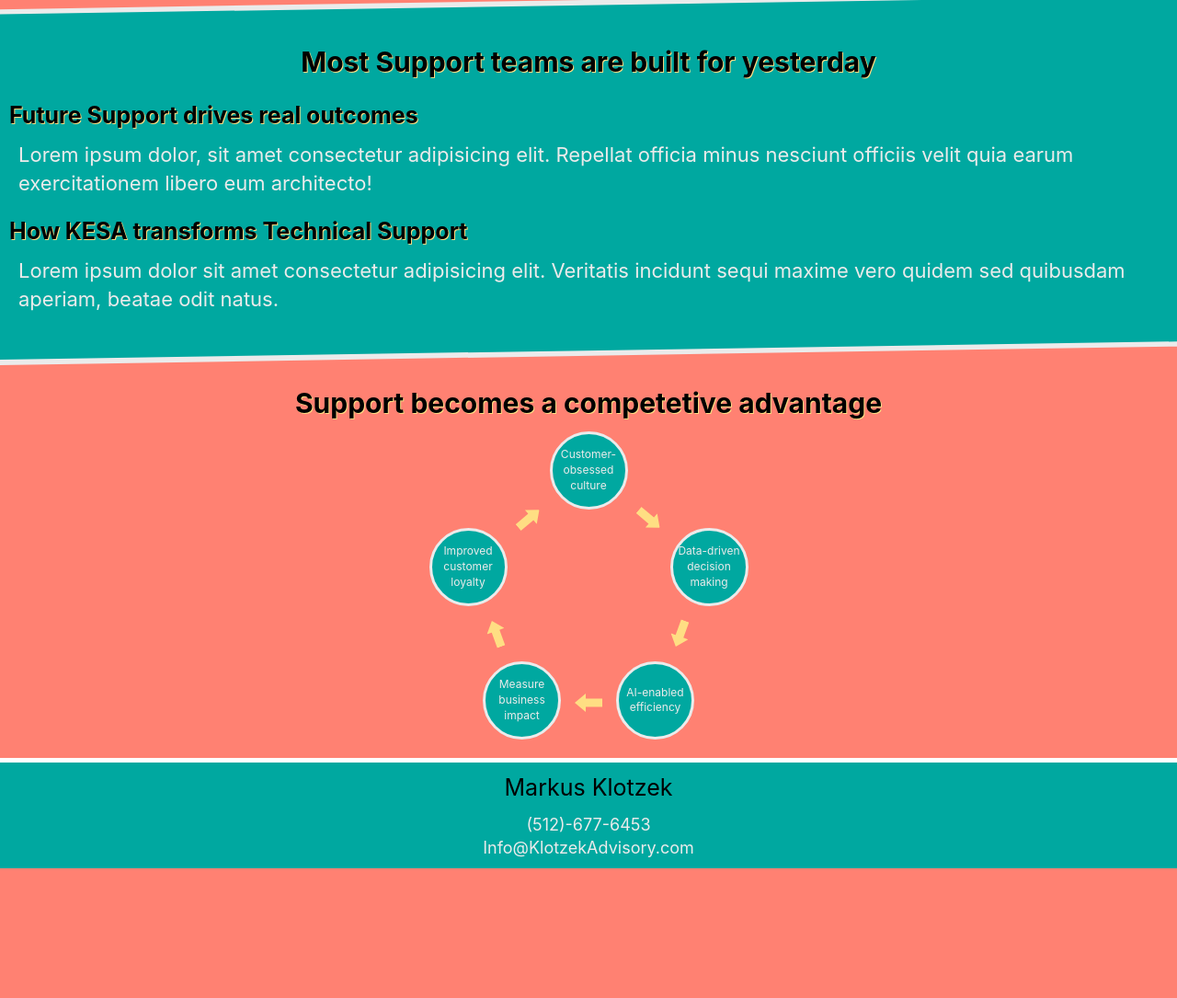
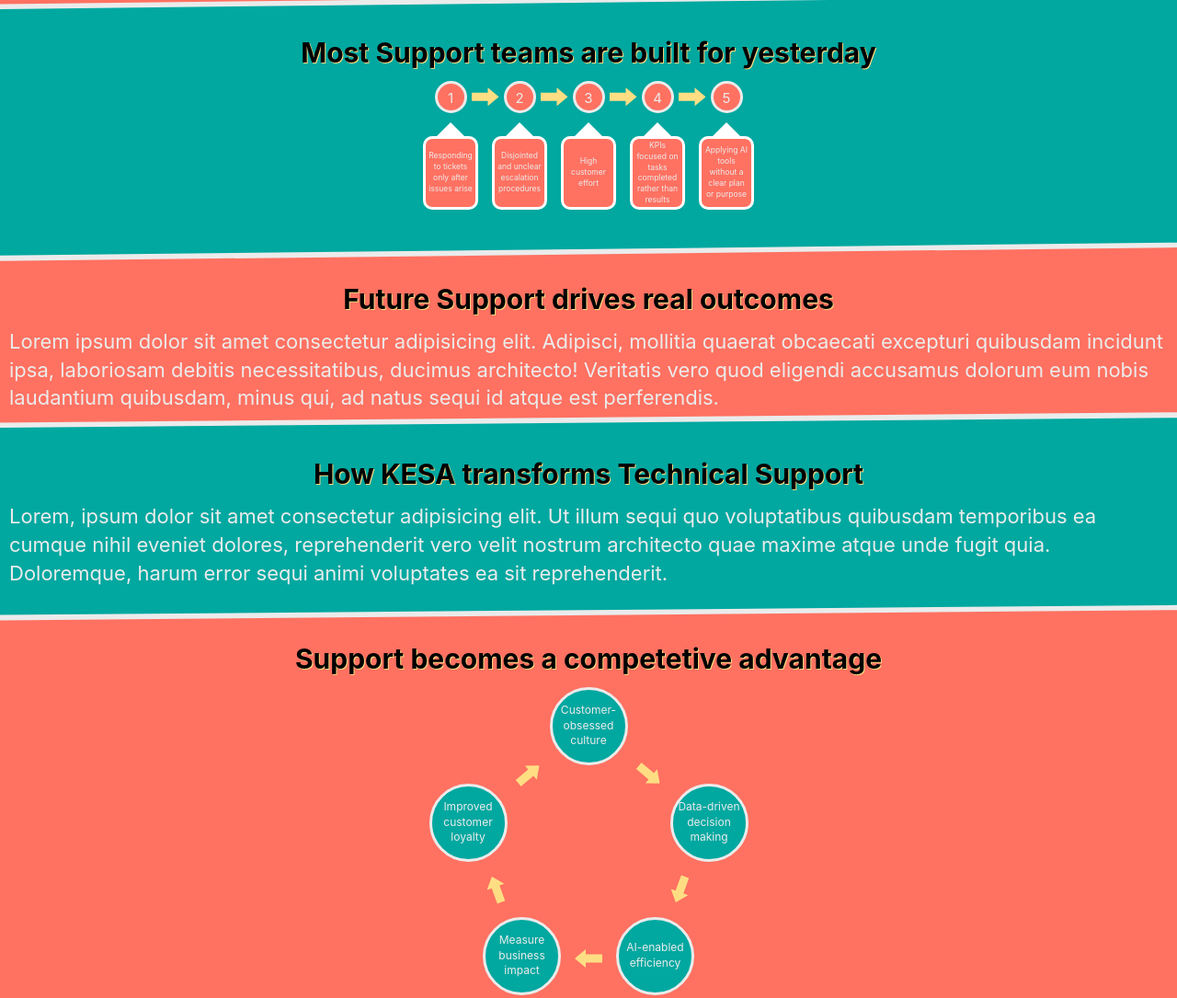
Before and after one commit to Cryneon/KlotzekAdvisory, a website built with Parcel: page index.html in a window 1280 px wide. Shown: the part 360-1445 px from the top of the page at 92% size. Before the commit the page ends 1304 px from the top, so only its background shows below. Built offline with nearby package versions, Linux system fonts and the light colour scheme.

Commit message:
Properly implemented the 2nd section and optimized classes for reusability.

```diff
--- a/Styles/styles.css
+++ b/Styles/styles.css
@@ -3,7 +3,7 @@
 :root {
     --color-body: #ebebeb;
     --color-accent: rgb(255, 222, 131);
-    --color-background: #ff8172;
+    --color-background: hsl(6,  100%, 69%);
     --color-background-alt: #00a8a0;
     --color-heading:  #000;
 }
@@ -85,7 +85,7 @@ strong {
 
 .block--diagonal {
     padding-bottom: 3rem;
-    padding-top: 3rem;
+    padding-top: 2rem;
     clip-path: polygon(0% 5%, 100% 0%, 100% 95%, 0% 100%);
 }
 
@@ -131,6 +131,7 @@ body .block--alt {
 
 .method-circle {
     margin: auto;
+    margin-bottom: 2rem;
     width: 355px;
     height: 355px;
 }
@@ -138,26 +139,78 @@ body .block--alt {
 .row {
     display: flex;
     justify-content: center;
-    margin-bottom: 20px;
+}
+
+.grid {
+    display: grid;
+}
+
+.grid--text-boxes {
+    grid-template-columns: repeat(5, 55px);
+    justify-items: center;
+    column-gap: 20px;
+}
+
+.progression-indicator {
+    margin-bottom: 1rem;
+}
+
+.text-box {
+    font-size: .85rem;
+    text-align: center;
+    align-content: center;
+    margin-bottom: 2rem;
+    padding: 2px;
+    width:  60px;
+    height: 80px;
+    background: var(--color-background-alt);
+    position: relative;
+    border: #fff solid 3px;
+    border-radius: 10px;
+}
+
+.text-box-arrow {
+    width: 0;
+    height: 0;
+    border-left:  15px solid transparent;
+    border-right: 15px solid transparent;
+    border-bottom: 15px solid #fff;
 }
 
 .circle {
-    width: 85px;
-    height: 85px;
     background-color: var(--color-background-alt);
-    padding: 5px;
     border: var(--color-body) solid 3px;
     border-radius: 50%;
     align-content: center;
+    padding: 5px;
+    text-align: center;
+}
+
+.block--alt .circle,
+.block--alt .text-box {
+    background-color: var(--color-background);
+}
+
+.circle--big {
+    width: 85px;
+    height: 85px;
+}
+
+.circle--small {
+    width: 35px;
+    height: 35px;
 }
 
 .circle--side {
     margin-top: 105px;
 }
 
-.circle__text {
-    text-align: center;
+.circle--big p {
     font-size: 1.2rem;
+}
+
+.circle--small p {
+    font-size: 1.5rem;
 }
 
 .arrow {
@@ -170,12 +223,18 @@ body .block--alt {
     clip-path: polygon(0 calc(50% - var(--t)/2),calc(100% - var(--h)) calc(50% - var(--t)/2),calc(100% - var(--h)) 0,100% 50%,calc(100% - var(--h)) 100%,calc(100% - var(--h)) calc(50% + var(--t)/2),0 calc(50% + var(--t)/2));
 }
 
+.arrow--straight {
+    align-self: center;
+    margin-left: 5px;
+    margin-right: 5px;
+}
+
 .arrow--top {
     margin: 85px 8px 0px 8px;
 }
 
 .arrow--middle {
-    margin: 0px 85px 0px 85px;
+    margin: 20px 85px 20px 85px;
 }
 
 .arrow--bottom {
--- a/index.html
+++ b/index.html
@@ -37,22 +37,73 @@
     <div class="block--diagonal--border">
       <section class="block block--alt block--diagonal">
         <h2>Most Support teams are built for yesterday</h2>
-        <article>
-          <h3>Future Support drives real outcomes</h3>
-          <p class="info__text">
-            Lorem ipsum dolor, sit amet consectetur adipisicing elit. Repellat
-            officia minus nesciunt officiis velit quia earum exercitationem
-            libero eum architecto!
-          </p>
-        </article>
-        <article>
-          <h3>How KESA transforms Technical Support</h3>
-          <p class="info__text">
-            Lorem ipsum dolor sit amet consectetur adipisicing elit. Veritatis
-            incidunt sequi maxime vero quidem sed quibusdam aperiam, beatae odit
-            natus.
-          </p>
-        </article>
+
+        <div class="row progression-indicator">
+          <div class="circle circle--small">
+            <p class="circle__text">1</p>
+          </div>
+          <div class="arrow arrow--straight"></div>
+          <div class="circle circle--small">
+            <p class="circle__text">2</p>
+          </div>
+          <div class="arrow arrow--straight"></div>
+          <div class="circle circle--small">
+            <p class="circle__text">3</p>
+          </div>
+          <div class="arrow arrow--straight"></div>
+          <div class="circle circle--small">
+            <p class="circle__text">4</p>
+          </div>
+          <div class="arrow arrow--straight"></div>
+          <div class="circle circle--small">
+            <p class="circle__text">5</p>
+          </div>
+        </div>
+
+        <div class="row grid grid--text-boxes">
+          <div class="text-box-arrow"></div>
+          <div class="text-box-arrow"></div>
+          <div class="text-box-arrow"></div>
+          <div class="text-box-arrow"></div>
+          <div class="text-box-arrow"></div>
+          <div class="text-box">
+            Responding to tickets only after issues arise
+          </div>
+          <div class="text-box">
+            Disjointed and unclear escalation procedures
+          </div>
+          <div class="text-box">High customer effort</div>
+          <div class="text-box">
+            KPIs focused on tasks completed rather than results
+          </div>
+          <div class="text-box">
+            Applying AI tools without a clear plan or purpose
+          </div>
+        </div>
+      </section>
+    </div>
+
+    <section class="block">
+      <h2>Future Support drives real outcomes</h2>
+      <p>
+        Lorem ipsum dolor sit amet consectetur adipisicing elit. Adipisci,
+        mollitia quaerat obcaecati excepturi quibusdam incidunt ipsa, laboriosam
+        debitis necessitatibus, ducimus architecto! Veritatis vero quod eligendi
+        accusamus dolorum eum nobis laudantium quibusdam, minus qui, ad natus
+        sequi id atque est perferendis.
+      </p>
+    </section>
+
+    <div class="block--diagonal--border">
+      <section class="block block--alt block--diagonal">
+        <h2>How KESA transforms Technical Support</h2>
+        <p>
+          Lorem, ipsum dolor sit amet consectetur adipisicing elit. Ut illum
+          sequi quo voluptatibus quibusdam temporibus ea cumque nihil eveniet
+          dolores, reprehenderit vero velit nostrum architecto quae maxime atque
+          unde fugit quia. Doloremque, harum error sequi animi voluptates ea sit
+          reprehenderit.
+        </p>
       </section>
     </div>
 
@@ -60,15 +111,15 @@
       <h2>Support becomes a competetive advantage</h2>
       <div class="method-circle">
         <div class="row">
-          <div class="circle circle--side">
+          <div class="circle circle--big circle--side">
             <p class="circle__text">Improved customer loyalty</p>
           </div>
           <div id="arrow1" class="arrow arrow--top"></div>
-          <div class="circle">
+          <div class="circle circle--big">
             <p class="circle__text">Customer-obsessed culture</p>
           </div>
           <div id="arrow2" class="arrow arrow--top"></div>
-          <div class="circle circle--side">
+          <div class="circle circle--big circle--side">
             <p class="circle__text">Data-driven decision making</p>
           </div>
         </div>
@@ -77,11 +128,11 @@
           <div id="arrow4" class="arrow arrow--middle"></div>
         </div>
         <div class="row">
-          <div class="circle">
+          <div class="circle circle--big">
             <p class="circle__text">Measure business impact</p>
           </div>
           <div id="arrow5" class="arrow arrow--bottom"></div>
-          <div class="circle">
+          <div class="circle circle--big">
             <p class="circle__text">AI-enabled efficiency</p>
           </div>
         </div>
```
Lines whose indentation alone changed are shown as unchanged.
